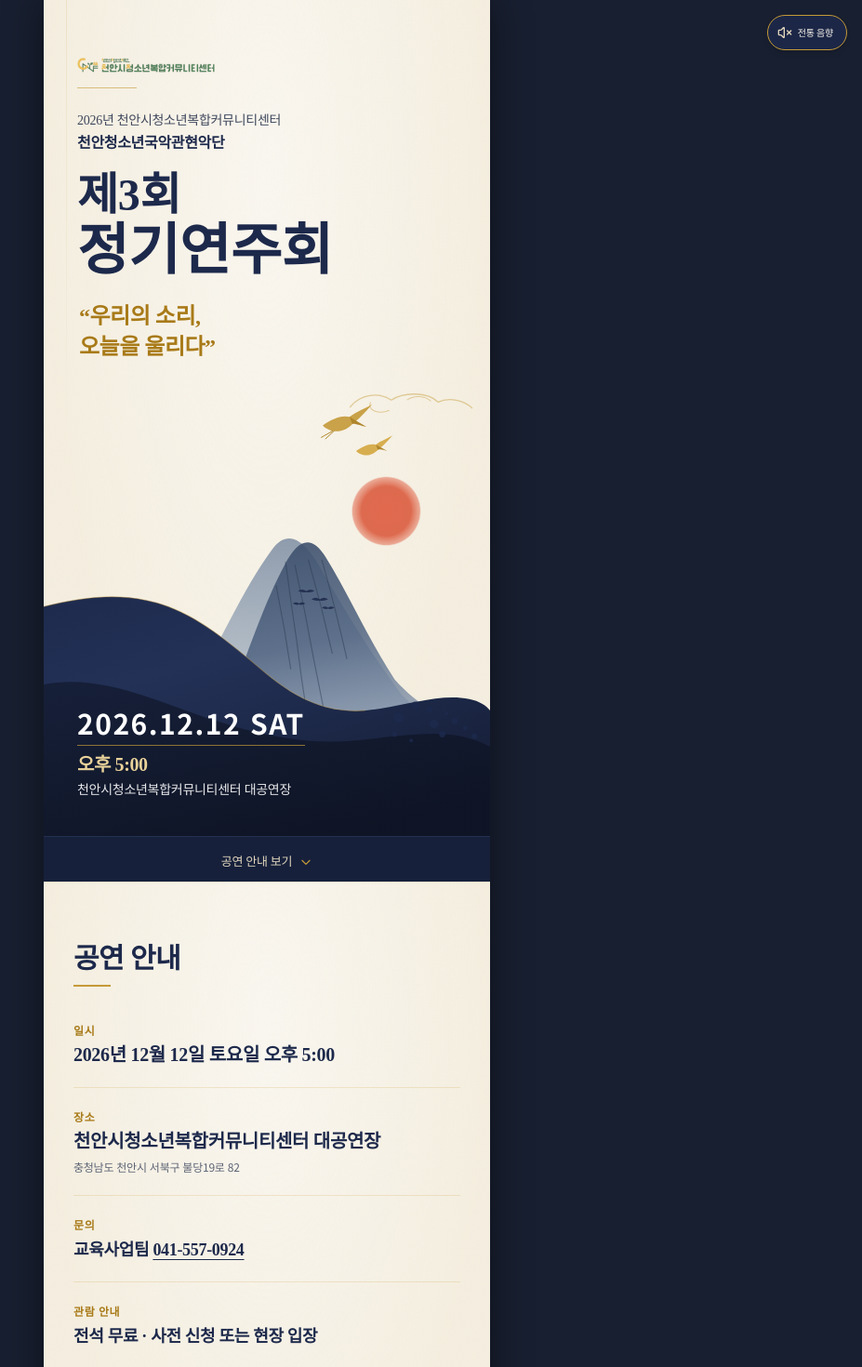
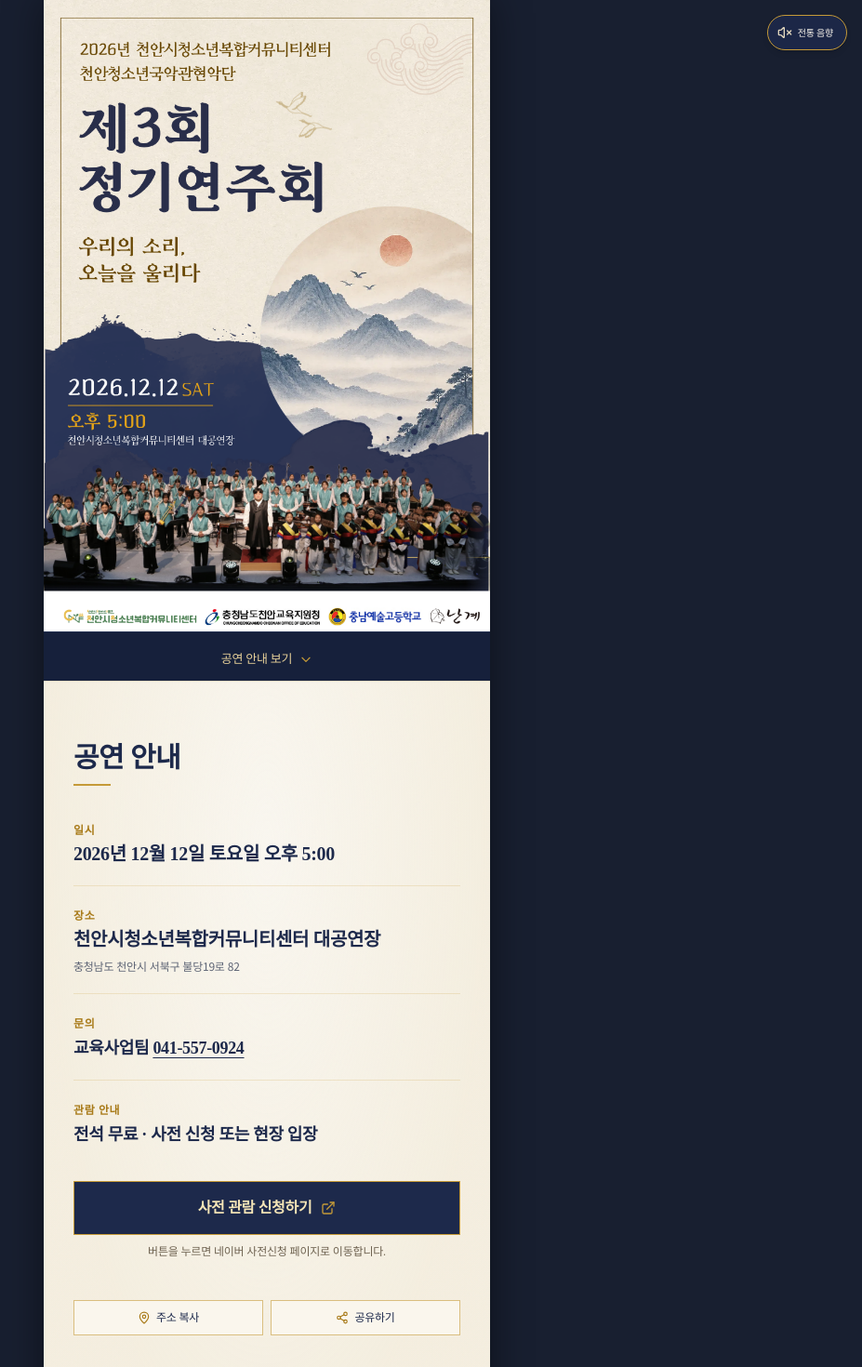
Before and after one commit to ohjin5/cheoan_3rd_invitation, a React (Vite) app: page / in a window 1280 px wide. Shown: the top 1470 px of the page at 93% size, without its empty margins (353-1280 px from the left). Built offline with nearby package versions, Linux system fonts and the light colour scheme; a web font is replaced by a local one.

Commit message:
Add files via upload

```diff
--- a/src/components/Hero.tsx
+++ b/src/components/Hero.tsx
@@ -1,6 +1,4 @@
 import React from 'react';
-import { EVENT_DATA } from '../data/event.ts';
-import { InkMountain } from './InkMountain.tsx';
 
 interface HeroProps {
   onScrollToNotice?: () => void;
@@ -8,102 +6,43 @@ interface HeroProps {
 
 export const Hero: React.FC<HeroProps> = ({ onScrollToNotice }) => {
   return (
-    <section className="relative min-h-[92vh] flex flex-col justify-between overflow-hidden bg-[#F4EEDF] hanji-bg border-b border-[#E2D7BE]/70">
-      {/* Decorative vertical gold border lines echoing poster leaflet layout */}
-      <div className="absolute top-0 right-7 sm:right-9 bottom-0 w-[1px] bg-gradient-to-b from-[#C59A38]/30 via-[#C59A38]/40 to-transparent pointer-events-none hidden xs:block" />
-      <div className="absolute top-0 left-6 bottom-0 w-[1px] bg-gradient-to-b from-[#C59A38]/15 via-transparent to-transparent pointer-events-none" />
-
-      {/* Top Header & Title Area with generous breathing room */}
-      <div className="relative z-20 pt-10 sm:pt-14 px-7 sm:px-9 text-left">
-        {/* 1. 상단 공식 대표 기관 로고: 150px 너비로 정중하게 배치 및 얇은 금빛 구분선 */}
-        <div className="pt-1 pb-1">
-          <img
-            src="/images/logo.png"
-            alt="천안시청소년재단 천안시청소년복합커뮤니티센터"
-            className="w-[150px] h-auto object-contain select-none"
-          />
-          {/* 로고 하단 얇은 금빛 구분선으로 존재감과 격조 부여 */}
-          <div className="w-14 sm:w-16 h-[1.5px] bg-[#C59A38]/60 mt-3.5 mb-5" />
-        </div>
-
-        {/* 2. 주최 및 주관 단체명 */}
-        <div className="mb-5 space-y-0.5">
-          <p className="font-korean-serif text-[13px] sm:text-[14px] text-[#2B354D] tracking-tight font-medium opacity-90">
-            2026년 천안시청소년복합커뮤니티센터
-          </p>
-          <p className="font-korean-serif text-[15px] sm:text-[16px] text-[#1D294B] tracking-tight font-bold">
-            {EVENT_DATA.groupName}
-          </p>
-        </div>
-
-        {/* 3. Poster Main Headline: 제3회 정기연주회 (가장 강조) */}
-        <div className="mt-1">
-          <h1 className="font-korean-serif text-[#1D294B] leading-[1.08] tracking-tight">
-            <span className="block text-4xl sm:text-5xl font-black mb-1.5">
-              제3회
-            </span>
-            <span className="block text-5xl sm:text-6xl font-black">
-              정기연주회
-            </span>
-          </h1>
-        </div>
-
-        {/* 4. Poetic Sub-copy in Gold/Ochre: “우리의 소리, 오늘을 울리다” */}
-        <div className="mt-6 pl-0.5">
-          <p className="font-korean-serif text-[#A87A18] text-xl sm:text-2xl font-bold leading-snug">
-            “우리의 소리,<br />
-            오늘을 울리다”
-          </p>
-        </div>
+    <section className="relative w-full bg-[#F4EEDF] border-b border-[#E2D7BE]/70">
+      {/*
+        제3회 정기연주회 공식 포스터
+        public/images/poster.png
+      */}
+      <div className="relative w-full">
+        <img
+          src="/images/poster.png"
+          alt="제3회 천안청소년국악관현악단 정기연주회 포스터"
+          className="block w-full h-auto object-contain"
+          draggable={false}
+        />
       </div>
 
-      {/* Center & Lower Area: Ink Wash Mountains, Red Sun & Cranes */}
-      <div className="relative z-10 w-full mt-auto">
-        <InkMountain
-          variant="hero"
-          showSun={true}
-          showCranes={true}
-          showInkDots={true}
-          className="-mb-1"
-        />
-
-        {/* Date & Location Overlay on Foreground Navy Mountain */}
-        <div className="absolute bottom-10 left-7 sm:left-9 z-30 text-white max-w-[85%]">
-          {/* Date String */}
-          <div className="relative inline-block pb-1.5 mb-1.5 border-b border-[#C59A38]/70">
-            <p className="font-sans text-2xl sm:text-3xl font-extrabold tracking-wider text-white">
-              {EVENT_DATA.dateDisplay}
-            </p>
-          </div>
-
-          {/* Time in Gold */}
-          <p className="font-korean-serif text-[#E9D29A] text-lg sm:text-xl font-bold tracking-normal mb-1">
-            {EVENT_DATA.timeDisplay}
-          </p>
-
-          {/* Hall Name */}
-          <p className="font-korean-serif text-white/90 text-[13px] sm:text-[14px] leading-snug tracking-tight font-light">
-            {EVENT_DATA.venueName} {EVENT_DATA.venueHall}
-          </p>
-        </div>
-      </div>
-
-      {/* Subtle Scroll Indicator at the very base */}
-      <div className="relative z-30 bg-[#16203B] py-3 px-4 text-center border-t border-[#314068]/50">
+      {/* 공연 안내 이동 버튼 */}
+      <div className="relative bg-[#16203B] py-3.5 px-4 text-center border-t border-[#314068]/50">
         <button
           type="button"
           onClick={onScrollToNotice}
-          className="inline-flex items-center justify-center gap-2 text-[#E2D7BE] hover:text-white transition-colors duration-300 text-xs sm:text-[13px] font-korean-batang tracking-wider group cursor-pointer"
+          className="inline-flex items-center justify-center gap-2 text-[#E9D29A] hover:text-white transition-colors duration-300 text-xs sm:text-[13px] font-korean-batang tracking-wider group cursor-pointer"
           aria-label="공연 안내로 이동"
         >
           <span>공연 안내 보기</span>
+
           <svg
-            className="w-3.5 h-3.5 text-[#C59A38] transform group-hover:translate-y-0.5 transition-transform"
+            className="w-3.5 h-3.5 text-[#C59A38] transform group-hover:translate-y-0.5 transition-transform duration-300"
             fill="none"
             viewBox="0 0 24 24"
             stroke="currentColor"
+            aria-hidden="true"
           >
-            <path strokeLinecap="round" strokeLinejoin="round" strokeWidth="2" d="M19 9l-7 7-7-7" />
+            <path
+              strokeLinecap="round"
+              strokeLinejoin="round"
+              strokeWidth="2"
+              d="M19 9l-7 7-7-7"
+            />
           </svg>
         </button>
       </div>
--- a/src/components/Location.tsx
+++ b/src/components/Location.tsx
@@ -1,5 +1,14 @@
 import React, { useState } from 'react';
-import { MapPin, Navigation, Car, Bus, Copy, Check, ExternalLink } from 'lucide-react';
+import {
+  MapPin,
+  Navigation,
+  Car,
+  Bus,
+  Copy,
+  Check,
+  ExternalLink,
+} from 'lucide-react';
+
 import { EVENT_DATA } from '../data/event.ts';
 
 export const Location: React.FC = () => {
@@ -8,18 +17,43 @@ export const Location: React.FC = () => {
   const handleCopyAddress = async () => {
     try {
       await navigator.clipboard.writeText(EVENT_DATA.venueAddress);
+
       setCopied(true);
-      setTimeout(() => setCopied(false), 2200);
+
+      setTimeout(() => {
+        setCopied(false);
+      }, 2200);
     } catch {
+      // clipboard API를 사용할 수 없는 환경 대응
+      const textarea = document.createElement('textarea');
+
+      textarea.value = EVENT_DATA.venueAddress;
+      textarea.style.position = 'fixed';
+      textarea.style.opacity = '0';
+
+      document.body.appendChild(textarea);
+
+      textarea.focus();
+      textarea.select();
+
+      document.execCommand('copy');
+
+      document.body.removeChild(textarea);
+
       setCopied(true);
-      setTimeout(() => setCopied(false), 2200);
+
+      setTimeout(() => {
+        setCopied(false);
+      }, 2200);
     }
   };
 
   return (
     <section className="relative px-6 sm:px-9 py-16 sm:py-20 bg-[#F4EEDF] hanji-bg border-b border-[#E2D7BE]/70">
-      {/* Decorative vertical lines on sides */}
+      {/* 우측 금빛 세로선 */}
       <div className="absolute top-0 right-7 sm:right-9 bottom-0 w-[1px] bg-gradient-to-b from-[#C59A38]/30 via-[#C59A38]/20 to-transparent pointer-events-none hidden xs:block" />
+
+      {/* 좌측 금빛 세로선 */}
       <div className="absolute top-0 left-6 bottom-0 w-[1px] bg-gradient-to-b from-[#C59A38]/20 via-transparent to-transparent pointer-events-none" />
 
       {/* Section Header */}
@@ -27,24 +61,26 @@ export const Location: React.FC = () => {
         <h2 className="font-korean-serif text-2xl sm:text-3xl font-extrabold text-[#1D294B] tracking-tight">
           오시는 길
         </h2>
+
         <div className="mt-2.5 w-10 h-[2px] bg-[#C59A38] mx-auto" />
       </div>
 
       <div className="max-w-md mx-auto space-y-8">
-        {/* Venue Information Title Block */}
+        {/* 공연장 정보 */}
         <div className="text-center pb-6 border-b border-[#C59A38]/25">
           <h3 className="font-korean-serif text-xl sm:text-2xl font-black text-[#1D294B]">
             {EVENT_DATA.venueName}
           </h3>
+
           <p className="font-korean-serif text-base text-[#263458] font-semibold mt-0.5">
             {EVENT_DATA.venueHall}
           </p>
 
-          <p className="font-korean-sans text-xs sm:text-[13px] text-[#4F5666] mt-2">
+          <p className="font-korean-sans text-xs sm:text-[13px] text-[#4F5666] mt-2 leading-relaxed">
             {EVENT_DATA.venueAddress}
           </p>
 
-          {/* Copy Address Button */}
+          {/* 주소 복사 */}
           <div className="mt-4 flex justify-center">
             <button
               type="button"
@@ -54,11 +90,15 @@ export const Location: React.FC = () => {
               {copied ? (
                 <>
                   <Check className="w-3.5 h-3.5 text-green-700" />
-                  <span className="text-green-800 font-bold">주소가 복사되었습니다</span>
+
+                  <span className="text-green-800 font-bold">
+                    주소가 복사되었습니다
+                  </span>
                 </>
               ) : (
                 <>
                   <Copy className="w-3.5 h-3.5 text-[#A87A18]" />
+
                   <span>주소 복사하기</span>
                 </>
               )}
@@ -66,23 +106,27 @@ export const Location: React.FC = () => {
           </div>
         </div>
 
-        {/* Map Preview Artwork Box */}
+        {/* 지도 / 길찾기 */}
         <div className="relative border border-[#C59A38]/40 overflow-hidden bg-[#FAF6ED]">
           <div className="p-6 bg-gradient-to-b from-[#F2EBDC] to-[#EAE0CA] text-center relative select-none">
-            {/* Compass / Pin Visual */}
             <div className="w-12 h-12 rounded-full border border-[#C59A38] bg-[#1D294B] text-[#FAF6ED] flex items-center justify-center mx-auto mb-3 shadow-sm">
               <MapPin className="w-6 h-6 text-[#E9D29A]" />
             </div>
 
             <p className="font-korean-serif text-base font-bold text-[#1D294B] mb-1">
-              천안시청소년복합커뮤니티센터
+              {EVENT_DATA.venueName}
             </p>
+
             <p className="font-korean-batang text-xs text-[#6F4A0C]">
-              대공연장
+              {EVENT_DATA.venueHall}
+            </p>
+
+            <p className="font-korean-sans text-[11px] sm:text-xs text-[#5C6374] mt-2">
+              {EVENT_DATA.venueAddress}
             </p>
           </div>
 
-          {/* Navigation Links Bar */}
+          {/* 지도 링크 */}
           <div className="grid grid-cols-2 divide-x divide-[#C59A38]/30 border-t border-[#C59A38]/40 bg-[#1D294B]">
             <a
               href={EVENT_DATA.navigationLinks.naverMap}
@@ -91,7 +135,9 @@ export const Location: React.FC = () => {
               className="py-3 px-2 flex items-center justify-center gap-1.5 text-white hover:bg-[#263458] transition-colors text-xs font-korean-serif"
             >
               <Navigation className="w-3.5 h-3.5 text-[#E9D29A]" />
+
               <span>네이버 지도</span>
+
               <ExternalLink className="w-3 h-3 opacity-60" />
             </a>
 
@@ -102,40 +148,49 @@ export const Location: React.FC = () => {
               className="py-3 px-2 flex items-center justify-center gap-1.5 text-white hover:bg-[#263458] transition-colors text-xs font-korean-serif"
             >
               <Navigation className="w-3.5 h-3.5 text-[#E9D29A]" />
+
               <span>카카오맵</span>
+
               <ExternalLink className="w-3 h-3 opacity-60" />
             </a>
           </div>
         </div>
 
-        {/* Traffic & Parking Notice */}
+        {/* 교통 / 주차 안내 */}
         <div className="space-y-4 pt-2">
-          {/* Public Transit */}
+          {/* 대중교통 */}
           <div className="flex gap-3 items-start">
             <div className="p-2 border border-[#C59A38]/50 bg-[#FAF6ED] shrink-0 mt-0.5">
               <Bus className="w-4 h-4 text-[#1D294B]" />
             </div>
+
             <div>
               <p className="font-korean-serif text-sm font-bold text-[#1D294B] mb-1">
                 대중교통 안내
               </p>
+
               <p className="font-korean-batang text-xs text-[#4F5666] leading-relaxed">
-                천안역 및 인근 버스정류장에서 천안시청소년복합커뮤니티센터 방면 시내버스를 이용하실 수 있습니다.
+                공연 당일 관람객이 몰릴 수 있으니 여유 있게
+                도착해 주시기 바랍니다. 가능한 대중교통 이용을
+                권장드립니다.
               </p>
             </div>
           </div>
 
-          {/* Parking Guide */}
+          {/* 주차 */}
           <div className="flex gap-3 items-start">
             <div className="p-2 border border-[#C59A38]/50 bg-[#FAF6ED] shrink-0 mt-0.5">
               <Car className="w-4 h-4 text-[#1D294B]" />
             </div>
+
             <div>
               <p className="font-korean-serif text-sm font-bold text-[#1D294B] mb-1">
                 주차 안내
               </p>
+
               <p className="font-korean-batang text-xs text-[#4F5666] leading-relaxed">
-                센터 내 주차장이 마련되어 있으나 주말 공연 시간대에는 혼잡할 수 있으니 안전 주차해 주시기 바랍니다.
+                주차 공간이 혼잡할 수 있으므로 차량 이용 시
+                현장 안내에 따라 주차해 주시기 바랍니다.
               </p>
             </div>
           </div>
--- a/src/components/PerformanceInfo.tsx
+++ b/src/components/PerformanceInfo.tsx
@@ -1,6 +1,15 @@
 import React, { useState } from 'react';
-import { MapPin, Share2, Check } from 'lucide-react';
-import { EVENT_DATA } from '../data/event.ts';
+import {
+  MapPin,
+  Share2,
+  Check,
+  ExternalLink,
+} from 'lucide-react';
+
+import {
+  EVENT_DATA,
+  REGISTRATION_URL,
+} from '../data/event.ts';
 
 export const PerformanceInfo: React.FC = () => {
   const [copiedAddress, setCopiedAddress] = useState(false);
@@ -138,8 +147,29 @@ export const PerformanceInfo: React.FC = () => {
         </div>
       </div>
 
-      {/* 캘린더 삭제 → 주소 복사 / 공유하기만 표시 */}
-      <div className="mt-8 pt-4">
+      {/* 사전 관람 신청 */}
+      <div className="mt-7">
+        <a
+          href={REGISTRATION_URL}
+          target="_blank"
+          rel="noopener noreferrer"
+          className="group flex w-full items-center justify-center gap-2.5 bg-[#1D294B] hover:bg-[#263458] border border-[#C59A38] px-5 py-4 text-[#F5E5B7] transition-colors duration-300"
+          aria-label="네이버폼에서 사전 관람 신청하기"
+        >
+          <span className="font-korean-serif text-[15px] sm:text-base font-bold tracking-wide">
+            사전 관람 신청하기
+          </span>
+
+          <ExternalLink className="w-4 h-4 text-[#C59A38] transition-transform duration-300 group-hover:translate-x-0.5 group-hover:-translate-y-0.5" />
+        </a>
+
+        <p className="mt-2.5 text-center font-korean-batang text-[11px] sm:text-xs text-[#6E6250]">
+          버튼을 누르면 네이버 사전신청 페이지로 이동합니다.
+        </p>
+      </div>
+
+      {/* 주소 복사 / 공유하기 */}
+      <div className="mt-7 pt-4">
         <div className="grid grid-cols-2 gap-2">
           <button
             type="button"
--- a/src/data/cast.ts
+++ b/src/data/cast.ts
@@ -51,7 +51,7 @@ export const YOUTH_MEMBERS = [
     names: [
       '김나루',
       '김야엘',
-      '박서윤(초)',
+      '박서윤',
       '박서현',
       '배지원',
       '원혜인',
@@ -69,7 +69,7 @@ export const YOUTH_MEMBERS = [
     names: [
       '고현',
       '김은서',
-      '박서윤(중)',
+      '박서윤',
       '윤이나',
       '이인준',
       '곽서율',
--- a/src/data/event.ts
+++ b/src/data/event.ts
@@ -1,4 +1,10 @@
 import { EventData, SponsorLogo } from '../types/index.ts';
+
+/**
+ * 네이버폼 사전 관람 신청
+ */
+export const REGISTRATION_URL =
+  'https://form.naver.com/response/HFd3UdVgKqv';
 
 export const EVENT_DATA: EventData = {
   title: '제3회 천안청소년국악관현악단 정기연주회',
@@ -16,7 +22,6 @@ export const EVENT_DATA: EventData = {
   venueName: '천안시청소년복합커뮤니티센터',
   venueHall: '대공연장',
 
-  // 실제 공연장 주소
   venueAddress: '충청남도 천안시 서북구 불당19로 82',
 
   venueDetail: '천안시청소년복합커뮤니티센터 대공연장',
@@ -35,12 +40,13 @@ export const EVENT_DATA: EventData = {
     lng: 127.1135,
   },
 
-  // 주소 기준으로 길찾기
   navigationLinks: {
     naverMap:
       'https://map.naver.com/p/search/충청남도%20천안시%20서북구%20불당19로%2082',
+
     kakaoMap:
       'https://map.kakao.com/?q=충청남도%20천안시%20서북구%20불당19로%2082',
+
     tmap:
       'https://surl.tmap.co.kr/search?q=충청남도%20천안시%20서북구%20불당19로%2082',
   },
```
Also changed, not shown: public/images/poster.png (added).
